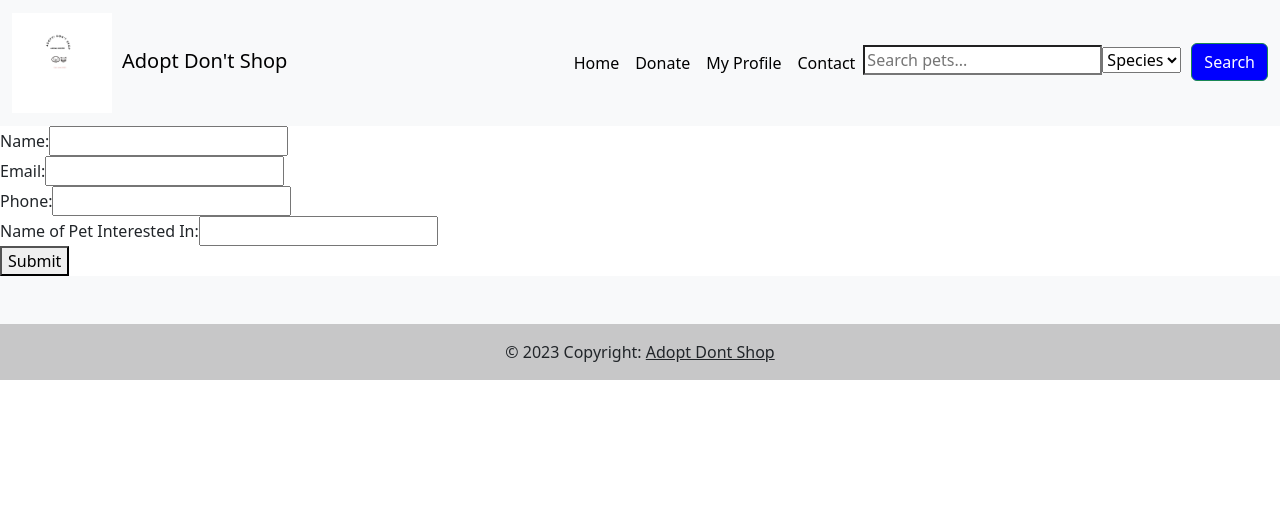
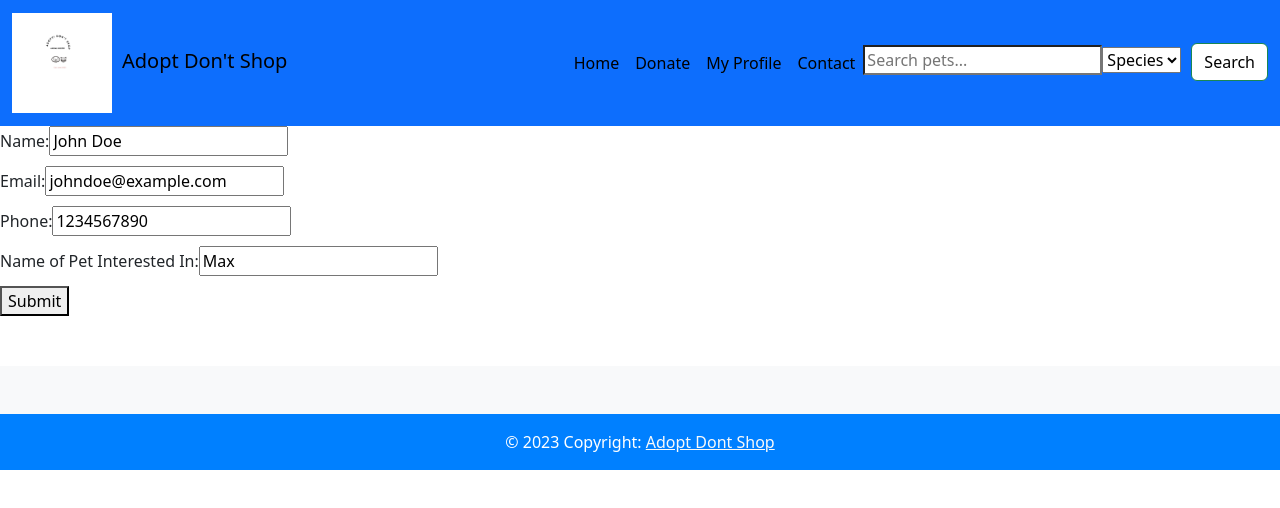
Before and after one commit to ALTaylor33/adoptDontShop, a React (Create React App) app in the folder Client/: page /contact in a window 1280 px wide. Shown: the top 508 px of the page. Built offline with nearby package versions, Linux system fonts and the light colour scheme; what apollo-link-rest would draw is missing.

Commit message:
ready for presentation, search functionality broken, contact page not functioning, footer floating

```diff
--- a/Client/package.json
+++ b/Client/package.json
@@ -8,8 +8,9 @@
     "@testing-library/jest-dom": "^5.16.5",
     "@testing-library/react": "^13.4.0",
     "@testing-library/user-event": "^13.5.0",
+    "apollo-link-http": "^1.5.17",
     "apollo-link-rest": "^0.9.0",
-    "apollo-link-http": "^1.5.17",
+    "bootstrap": "^5.3.0",
     "graphql-anywhere": "^4.2.8",
     "mdb-react-ui-kit": "^6.1.0",
     "mongoose": "^7.3.1",
--- a/Client/src/components/contact/contact.js
+++ b/Client/src/components/contact/contact.js
@@ -1,21 +1,95 @@
+// import React, { useState } from 'react';
+
+// const Contact = () => {
+//   const [name, setName] = useState('');
+//   const [email, setEmail] = useState('');
+
+//   const handleSubmit = (e) => {
+//     e.preventDefault();
+//     // Do something with the form data, such as submitting to a server
+//     console.log('Name:', name);
+//     console.log('Email:', email);
+//     // Reset the form
+//     setName('');
+//     setEmail('');
+//   };
+
+//   return (
+//     <div style={{ paddingBottom: '50px' }}>
+//       <form onSubmit={handleSubmit}>
+//         <div style={{ marginBottom: '10px' }}>
+//           <label>
+//             Name:
+//             <input
+//               type="text"
+//               value={name}
+//               onChange={(e) => setName(e.target.value)}
+//             />
+//           </label>
+//         </div>
+//         <div style={{ marginBottom: '10px' }}>
+//           <label>
+//             Email:
+//             <input
+//               type="email"
+//               value={email}
+//               onChange={(e) => setEmail(e.target.value)}
+//             />
+//           </label>
+//         </div>
+//         <div style={{ marginBottom: '10px' }}>
+//           <label>
+//             Phone:
+//             <input
+//               type="email"
+//               value={email}
+//               onChange={(e) => setEmail(e.target.value)}
+//             />
+//           </label>
+//         </div>
+//         <div style={{ marginBottom: '10px' }}>
+//           <label>
+//             Name of Pet Interested In:
+//             <input
+//               type="email"
+//               value={email}
+//               onChange={(e) => setEmail(e.target.value)}
+//             />
+//           </label>
+//         </div>
+//         <button type="submit">Submit</button>
+//       </form>
+//     </div>
+//   );
+// };
+
+// export default Contact;
 import React, { useState } from 'react';
 
 const Contact = () => {
-  const [name, setName] = useState('');
-  const [email, setEmail] = useState('');
+  const [name, setName] = useState('John Doe');
+  const [email, setEmail] = useState('johndoe@example.com');
+  const [phone, setPhone] = useState('1234567890');
+  const [petInterestedIn, setPetInterestedIn] = useState('Max');
 
   const handleSubmit = (e) => {
     e.preventDefault();
     // Do something with the form data, such as submitting to a server
     console.log('Name:', name);
     console.log('Email:', email);
+    console.log('Phone:', phone);
+    console.log('Name of Pet Interested In:', petInterestedIn);
     // Reset the form
     setName('');
     setEmail('');
+    setPhone('');
+    setPetInterestedIn('');
   };
 
   return (
+    <div style={{ paddingBottom: '50px' }}>
       <form onSubmit={handleSubmit}>
+        <div style={{ marginBottom: '10px' }}>
           <label>
             Name:
             <input
@@ -24,7 +98,8 @@ const Contact = () => {
               onChange={(e) => setName(e.target.value)}
             />
           </label>
-      <br />
+        </div>
+        <div style={{ marginBottom: '10px' }}>
           <label>
             Email:
             <input
@@ -33,28 +108,31 @@ const Contact = () => {
               onChange={(e) => setEmail(e.target.value)}
             />
           </label>
-      <br />
+        </div>
+        <div style={{ marginBottom: '10px' }}>
           <label>
             Phone:
             <input
-          type="email"
-          value={email}
-          onChange={(e) => setEmail(e.target.value)}
+              type="text"
+              value={phone}
+              onChange={(e) => setPhone(e.target.value)}
             />
           </label>
-      <br />
+        </div>
+        <div style={{ marginBottom: '10px' }}>
           <label>
             Name of Pet Interested In:
             <input
-          type="email"
-          value={email}
-          onChange={(e) => setEmail(e.target.value)}
+              type="text"
+              value={petInterestedIn}
+              onChange={(e) => setPetInterestedIn(e.target.value)}
             />
           </label>
-      <br />
+        </div>
         <button type="submit">Submit</button>
       </form>
+    </div>
   );
 };
 
-export default Contact
+export default Contact;
--- a/Client/src/components/footer/footer.js
+++ b/Client/src/components/footer/footer.js
@@ -31,9 +31,9 @@ export default function Footer() {
         </form>
       </MDBContainer>
 
-      <div className='text-center p-3' style={{ backgroundColor: 'rgba(0, 0, 0, 0.2)' }}>
+      <div className='text-center p-3'   style={{ backgroundColor: '#0080ff', color: 'white', marginLeft: '0px' }}>
         &copy; {new Date().getFullYear()} Copyright:{' '}
-        <a className='text-dark' href='https://mdbootstrap.com/'>
+        <a className='text-light' href='https://mdbootstrap.com/'>
           Adopt Dont Shop
         </a>
       </div>
--- a/Client/src/components/header/header.js
+++ b/Client/src/components/header/header.js
@@ -1,4 +1,3 @@
-
 import React from 'react';
 
 
@@ -9,6 +8,7 @@ const Header = () => {
       <h1 className='text-center'>Adopt Dont Shop</h1>
 
 
+
     </div>
   );
 };
--- a/Client/src/components/main/main.js
+++ b/Client/src/components/main/main.js
@@ -1,17 +1,13 @@
 import React, { useEffect, useState } from 'react';
 import { Carousel } from 'react-bootstrap';
-
-
 
 const Main = () => {
   const [backgroundIndex, setBackgroundIndex] = useState(0);
   const backgrounds = [
-
     'Client/public/assets/img/background1.jpg',
     'Client/public/assets/img/background2.jpg',
     'Client/public/assets/img/background3.jpg',
   ];
-
 
   useEffect(() => {
     const interval = setInterval(() => {
@@ -23,17 +19,35 @@ const Main = () => {
     };
   }, [backgrounds.length]);
 
-
   return (
+    <div style={{ position: 'relative', overflow: 'hidden' }}>
       <Carousel interval={null} activeIndex={backgroundIndex}>
         {backgrounds.map((background, index) => (
           <Carousel.Item key={background}>
-          <img className="d-block w-100" src={"/assets/img/background" + (index + 1) + ".jpg"} alt={`Background ${index + 1}`} />
+            <img
+              className="d-block w-100"
+              src={`/assets/img/background${index + 1}.jpg`}
+              alt={`Background ${index + 1}`}
+            />
+            <div
+              style={{
+                position: 'absolute',
+                top: '50%',
+                left: '20px',
+                transform: 'translateY(-50%)',
+                backgroundColor: 'rgba(0, 0, 0, 0.7)',
+                padding: '20px',
+                color: 'white',
+                fontWeight: 'bold',
+              }}
+            >
+             Discover your perfect furry companion with our pet adoption site. We connect you with official adoption resources, making it easier than ever to find your forever friend. Whether you're searching for a playful pup, a cuddly kitten, or a loyal companion of any kind, our platform provides a seamless adoption experience. Browse through a wide range of adorable pets, each seeking a loving home. With just a few clicks, you can connect with reputable shelters and rescue organizations, ensuring a responsible and compassionate adoption process. Begin your journey today and embark on a lifetime of joy and companionship with your new best friend.
+            </div>
           </Carousel.Item>
         ))}
       </Carousel>
+    </div>
   );
 };
 
-
 export default Main;
--- a/Client/src/components/navbar/navbar.js
+++ b/Client/src/components/navbar/navbar.js
@@ -56,7 +56,7 @@ const NavbarComponent = ({ handleSearch }) => {
       weight: weightFilter,
       color: colorFilter,
       gender: genderFilter,
-      radius: radiusFilter
+      radius: radiusFilter,
     };
 
     const filtersArray = [];
@@ -68,12 +68,12 @@ const NavbarComponent = ({ handleSearch }) => {
 
     navigate({
       pathname: '/searchResults',
-      search: `?location=${searchTerm}&${searchFilters}`
+      search: `?location=${searchTerm}&${searchFilters}`,
     });
   };
 
   return (
-    <Navbar expand="lg" className="bg-body-tertiary">
+    <Navbar expand="lg" className="bg-primary">
       <Container fluid>
         <Navbar.Brand href="/">
           <img
@@ -105,7 +105,7 @@ const NavbarComponent = ({ handleSearch }) => {
                 placeholder="Search pets..."
                 value={searchTerm}
                 onChange={handleSearchInput}
-                  style={{ backgroundColor: 'white', color: 'black',  }}
+                style={{ backgroundColor: 'white', color: 'black' }}
               />
               <select name="type" value={typeFilter} onChange={handleFilterChange}>
                 <option value="">Species</option>
@@ -114,7 +114,11 @@ const NavbarComponent = ({ handleSearch }) => {
                 <option value="rabbit">Rabbit</option>
                 <option value="reptile">Reptile</option>
               </select>
-              <Button type="submit" variant="outline-success" style={{ backgroundColor: 'blue', color: 'white',  marginLeft: '10px' }}>
+              <Button
+                type="submit"
+                variant="outline-success"
+                style={{ backgroundColor: 'white', color: 'black', marginLeft: '10px' }}
+              >
                 Search
               </Button>
             </Form>
--- a/Client/src/index.js
+++ b/Client/src/index.js
@@ -3,6 +3,7 @@ import ReactDOM from 'react-dom/client';
 import './index.css';
 import App from './App';
 import reportWebVitals from './reportWebVitals';
+// import '../node_modules/bootstrap/dist/css/bootstrap.min.css';
 
 const root = ReactDOM.createRoot(document.getElementById('root'));
 root.render(
```
Also changed, not shown: package.json (+27 -2 lines), 2 other files (tests, documents, lock files or other folders). Lines whose indentation alone changed are shown as unchanged.
